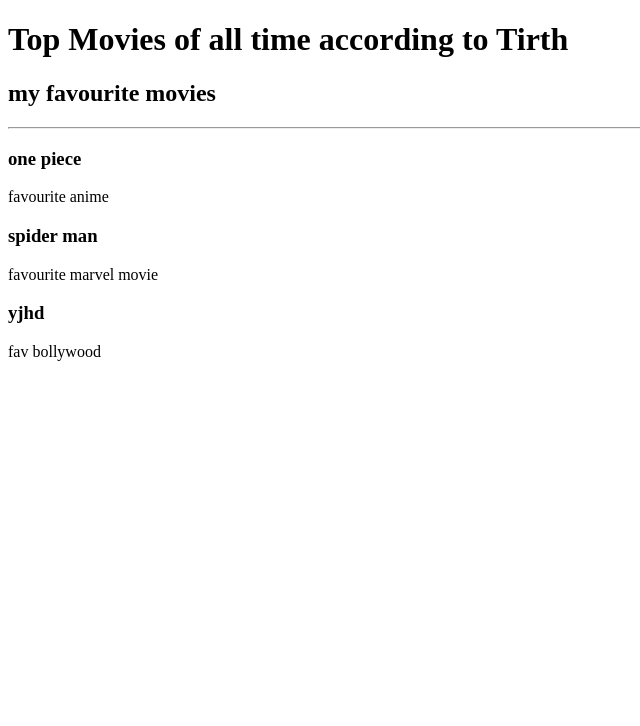
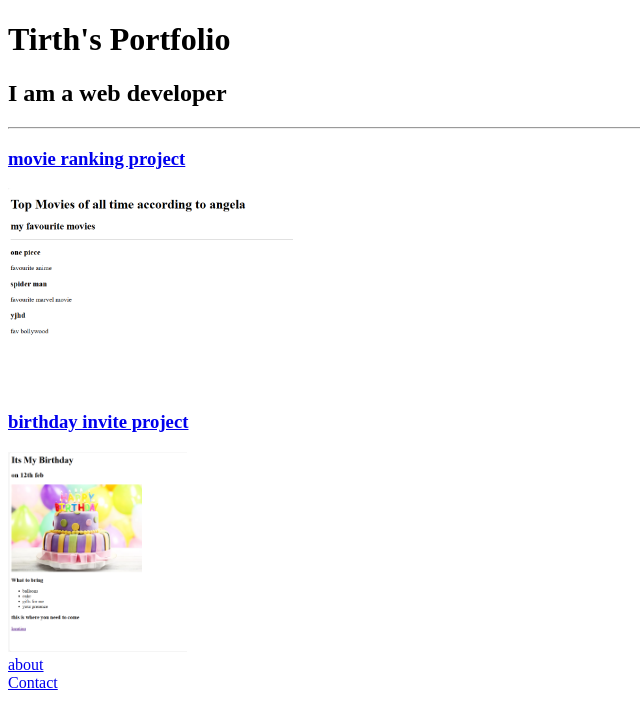
Before and after one commit to tirthshah122/html-portfolio, a plain HTML site: page index.html in a window 1280 px wide. Shown: the whole page, without its empty margins (0-640 px from the left). Drawn offline with Linux system fonts and the light colour scheme.

Commit message:
Add files via upload

```diff
--- a/index.html
+++ b/index.html
@@ -1,20 +1,44 @@
+<!-- TODO 1: Create the HTML Boilerplate -->
+
+<!-- TODO 2: Add Your previous projects' HTML into the public folder -->
+
+<!-- TODO 3: Take screenshots of your project previews and add the images to the images folder -->
+
+<!-- TODO 4: Add titles/subtitles etc. -->
+
+<!-- TODO 5: Add a link to the project pages -->
+
+<!-- TODO 6: Add images to show the project previews
+HINT for TODO 6: You can use the height attribute set to 200 to make the image smaller:
+https://developer.mozilla.org/en-US/docs/Web/HTML/Element/img#attr-height -->
+
+<!-- TODO 7: Add the Contact Me and About Me page links -->
  <!DOCTYPE html>
  <html lang="en">
  <head>
     <meta charset="UTF-8">
     <meta name="viewport" content="width=device-width, initial-scale=1.0">
-    <title>Document</title>
+    <title>tirth portfolio</title>
  </head>
  <body>
-    <h1>Top Movies of all time according to Tirth</h1>
-    <h2>my favourite movies</h2>
-    <hr />
-    <h3>one piece</h3>
-    <p>favourite anime</p>
-    <h3>spider man</h3>
-    <p>favourite marvel movie</p>
-    <h3>yjhd</h3>
-    <p>fav bollywood</p>
+    <h1>Tirth's Portfolio</h1>
+    <h2>I am a web developer</h2>
+    <hr/>
+    <h3><a href="../index.html">movie ranking project</a></h3>
+    <img src="./Screenshot 2024-07-04 173058.png" height="200" alt="movie ranking project"/>
+
+    <h3><a href="../birthday_card.html">birthday invite project</a></h3>
+    <img src="./birthday card project ss.png" height="200" alt="Birthday invie project"/>
+    <br/>
+
+    <a href="./public/about.html">about</a>
+    <br/>
+    <a href="./public/contact.html">Contact</a>
+
+
+
+
+
 
  </body>
  </html>
```
Lines whose indentation alone changed are shown as unchanged.
